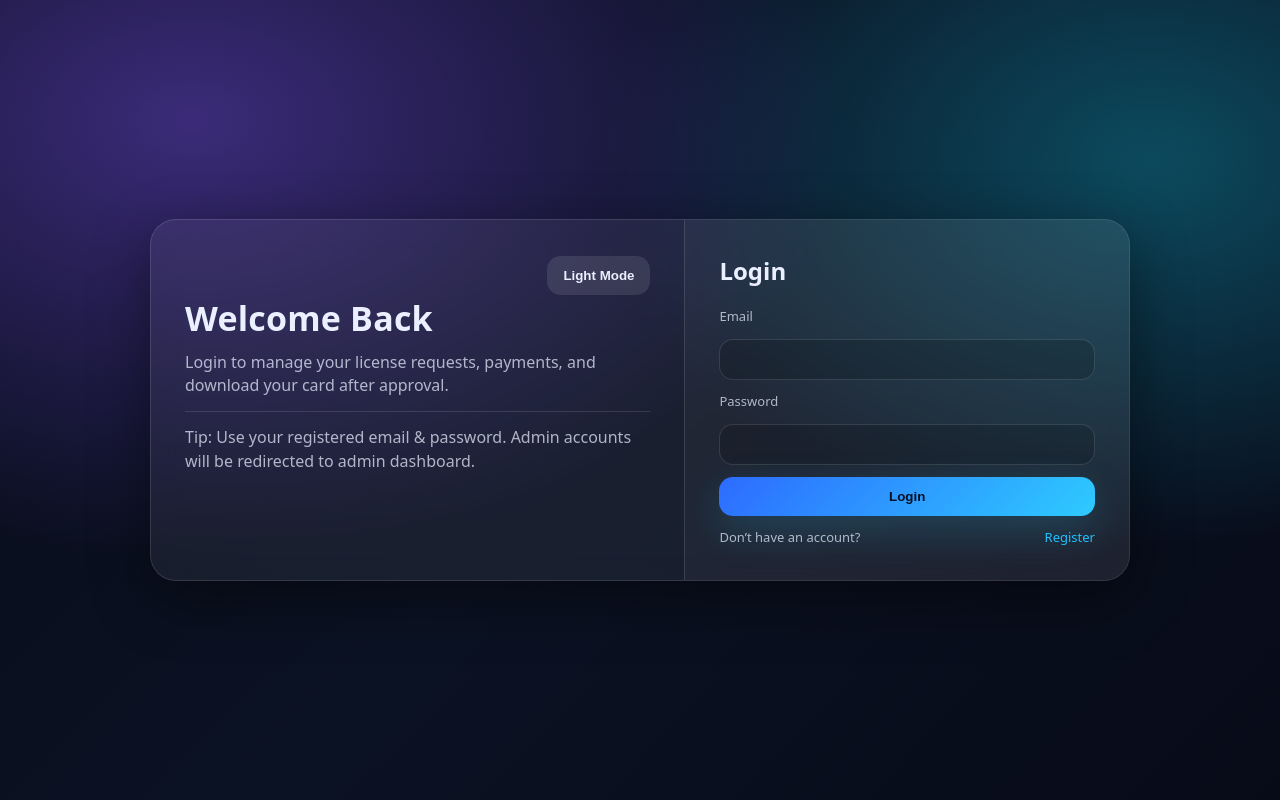
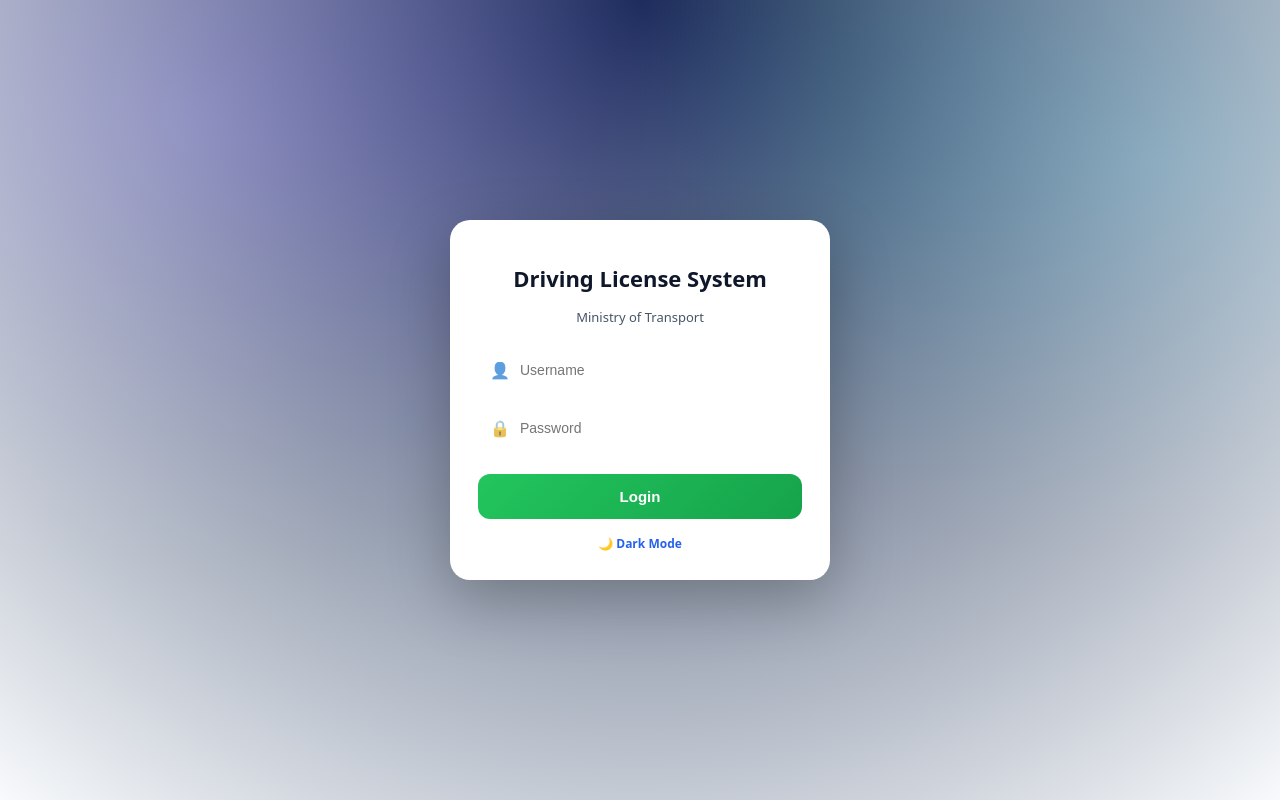
Before and after one commit to Ahmett655/Full_Stack_For_Project, a React (Vite) app in the folder frontend/: page /login in a window 1280 px wide. Built offline with nearby package versions, Linux system fonts and the light colour scheme; no server answers.

Commit message:
login page desing

```diff
--- a/frontend/src/auth/LoginPage.tsx
+++ b/frontend/src/auth/LoginPage.tsx
@@ -1,80 +1,136 @@
-import React, { useState } from "react";
-import { useNavigate, Link } from "react-router-dom";
-import { api } from "../lib/api";
-import { useAuth } from "../context/AuthProvider";
-
-type LoginRes = {
-  token: string;
-  user: { _id: string; email: string; name?: string; role: "user" | "admin" };
-};
+import React, { useEffect, useState } from "react";
+import { useNavigate } from "react-router-dom";
 
 export default function LoginPage() {
-  const nav = useNavigate();
-  const { setAuth, toggleTheme, theme } = useAuth();
-  const [email, setEmail] = useState("");
+  const navigate = useNavigate();
+
+  const [dark, setDark] = useState(() => {
+    return localStorage.getItem("theme") === "dark";
+  });
+
+  useEffect(() => {
+    localStorage.setItem("theme", dark ? "dark" : "light");
+  }, [dark]);
+
+  const [username, setUsername] = useState("");
   const [password, setPassword] = useState("");
-  const [err, setErr] = useState("");
-  const [loading, setLoading] = useState(false);
 
-  const submit = async (e: React.FormEvent) => {
+  const submit = (e: React.FormEvent) => {
     e.preventDefault();
-    setErr("");
-    setLoading(true);
-    try {
-      const res = await api.post<LoginRes>("/api/auth/login", { email, password });
-      setAuth(res.data.token, res.data.user);
-      nav(res.data.user.role === "admin" ? "/app/admin/dashboard" : "/app/user/dashboard");
-    } catch (e: any) {
-      setErr(e?.response?.data?.message || "Login failed");
-    } finally {
-      setLoading(false);
-    }
+    // Halkan API login ayaad ku xireysaa marka dambe
+    navigate("/app/user/dashboard");
+  };
+
+  const S: Record<string, React.CSSProperties> = {
+    page: {
+      minHeight: "100vh",
+      display: "flex",
+      alignItems: "center",
+      justifyContent: "center",
+      background: dark
+        ? "radial-gradient(circle at top,#16a34a33,#020617)"
+        : "radial-gradient(circle at top,#3b82f633,#f8fafc)",
+      padding: 16,
+      transition: "0.4s",
+    },
+    card: {
+      width: "100%",
+      maxWidth: 380,
+      padding: 28,
+      borderRadius: 20,
+      background: dark ? "rgba(255,255,255,0.08)" : "#ffffff",
+      backdropFilter: "blur(14px)",
+      boxShadow: "0 20px 60px rgba(0,0,0,0.25)",
+    },
+    title: {
+      textAlign: "center",
+      fontSize: 22,
+      fontWeight: 900,
+      color: dark ? "#fff" : "#0f172a",
+    },
+    sub: {
+      textAlign: "center",
+      fontSize: 13,
+      marginBottom: 22,
+      color: dark ? "#cbd5f5" : "#475569",
+    },
+    field: {
+      position: "relative",
+      marginBottom: 14,
+    },
+    icon: {
+      position: "absolute",
+      left: 12,
+      top: "50%",
+      transform: "translateY(-50%)",
+      fontSize: 16,
+      opacity: 0.7,
+    },
+    input: {
+      width: "100%",
+      padding: "14px 14px 14px 42px",
+      borderRadius: 12,
+      border: "none",
+      outline: "none",
+      fontSize: 14,
+    },
+    btn: {
+      width: "100%",
+      padding: 14,
+      borderRadius: 12,
+      border: "none",
+      background: "linear-gradient(135deg,#22c55e,#16a34a)",
+      color: "#fff",
+      fontWeight: 900,
+      fontSize: 15,
+      cursor: "pointer",
+      marginTop: 10,
+    },
+    toggle: {
+      marginTop: 16,
+      textAlign: "center",
+      cursor: "pointer",
+      fontSize: 12,
+      fontWeight: 800,
+      color: dark ? "#a7f3d0" : "#2563eb",
+    },
   };
 
   return (
-    <div className="auth-wrap">
-      <div className="auth-card glass">
-        <div className="auth-left">
-          <div className="top-actions" style={{ justifyContent: "flex-end" }}>
-            <button className="btn" onClick={toggleTheme}>
-              {theme === "dark" ? "Light Mode" : "Dark Mode"}
-            </button>
+    <div style={S.page}>
+      <div style={S.card}>
+        <h1 style={S.title}>Driving License System</h1>
+        <p style={S.sub}>Ministry of Transport</p>
+
+        <form onSubmit={submit}>
+          <div style={S.field}>
+            <span style={S.icon}>👤</span>
+            <input
+              style={S.input}
+              placeholder="Username"
+              value={username}
+              onChange={(e) => setUsername(e.target.value)}
+              required
+            />
           </div>
-          <h1>Welcome Back</h1>
-          <p>
-            Login to manage your license requests, payments, and download your card after approval.
-          </p>
-          <div className="hr"></div>
-          <p className="muted">
-            Tip: Use your registered email & password. Admin accounts will be redirected to admin dashboard.
-          </p>
-        </div>
 
-        <div className="auth-right">
-          <h2 style={{ marginTop: 0 }}>Login</h2>
+          <div style={S.field}>
+            <span style={S.icon}>🔒</span>
+            <input
+              style={S.input}
+              type="password"
+              placeholder="Password"
+              value={password}
+              onChange={(e) => setPassword(e.target.value)}
+              required
+            />
+          </div>
 
-          {err && <div className="alert alert-error">{err}</div>}
+          <button style={S.btn}>Login</button>
+        </form>
 
-          <form className="form" onSubmit={submit}>
-            <div className="field">
-              <label>Email</label>
-              <input className="input" value={email} onChange={(e) => setEmail(e.target.value)} type="email" required />
-            </div>
-
-            <div className="field">
-              <label>Password</label>
-              <input className="input" value={password} onChange={(e) => setPassword(e.target.value)} type="password" required />
-            </div>
-
-            <button className="btn btn-primary" disabled={loading} type="submit">
-              {loading ? (<><span className="loader" /> Logging in...</>) : "Login"}
-            </button>
-
-            <div className="auth-links">
-              <span className="muted">Don’t have an account?</span>
-              <Link className="link" to="/register">Register</Link>
-            </div>
-          </form>
+        <div style={S.toggle} onClick={() => setDark(!dark)}>
+          {dark ? "☀ Light Mode" : "🌙 Dark Mode"}
         </div>
       </div>
     </div>
--- a/frontend/src/pages/licenseCardPreviewPage.tsx
+++ b/frontend/src/pages/licenseCardPreviewPage.tsx
@@ -94,7 +94,7 @@ export default function LicenseCardPreviewPage() {
 
       const a = document.createElement("a");
       a.href = url;
-      a.download = `license-card-${licenseNo}.pdf`;
+      a.download = `license-card-${licenseNo}-${Date.now()}.pdf`;
       document.body.appendChild(a);
       a.click();
       a.remove();
```
